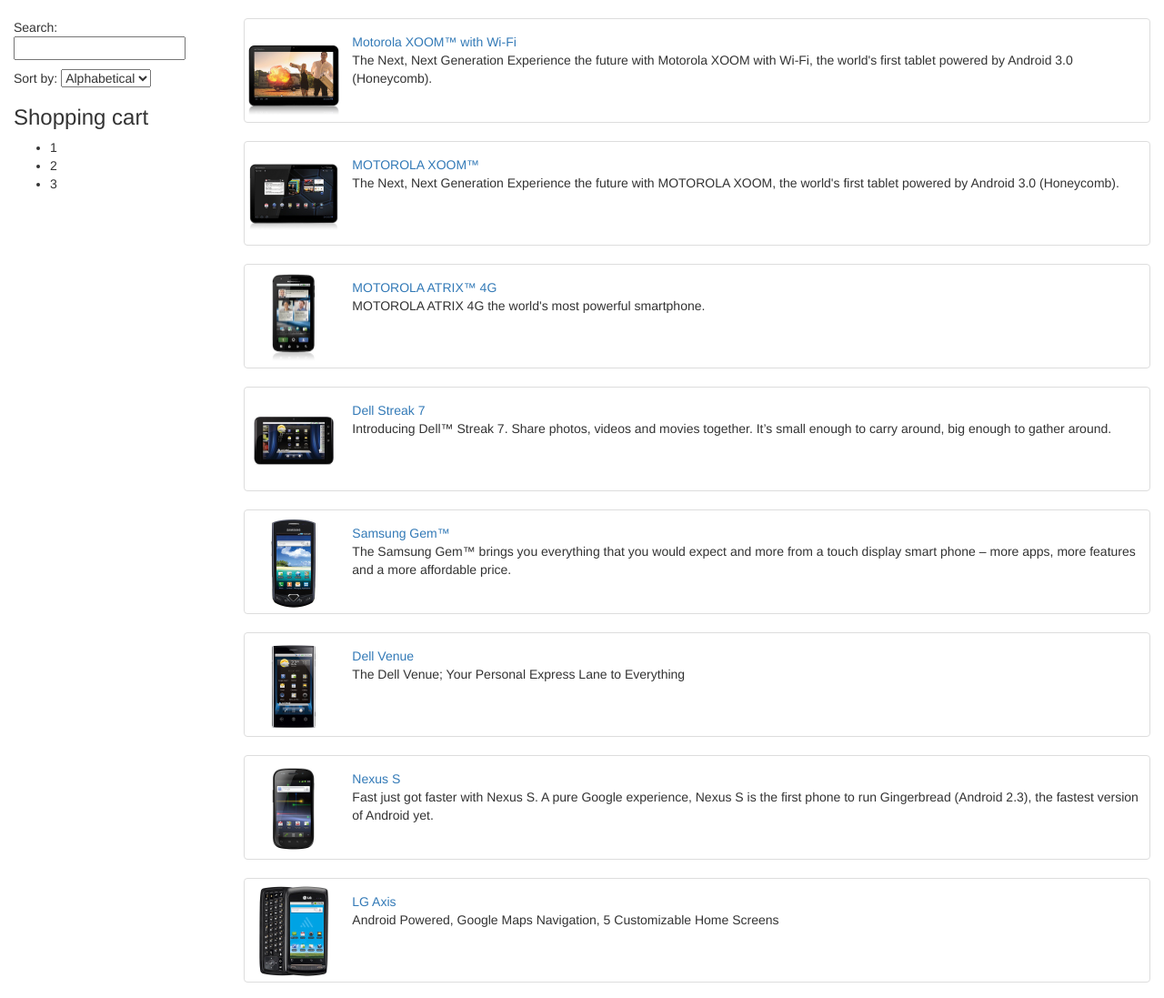
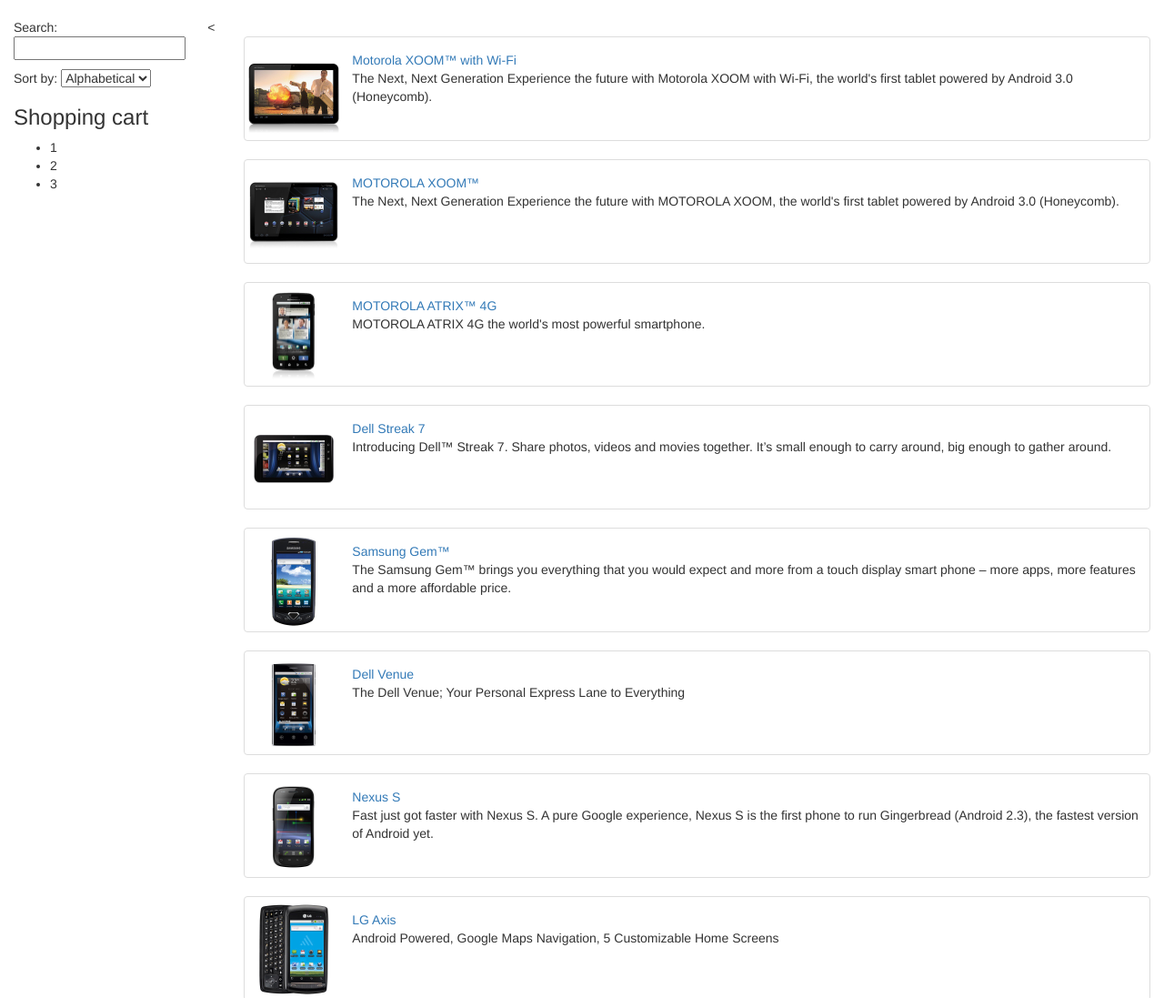
Before and after one commit to mgrinko/js-20170109-1930, a plain HTML site: page public/index.html in a window 1280 px wide. Shown: the top 1097 px of the page at 91% size. Drawn offline with nearby package versions, Linux system fonts and the light colour scheme.

Commit message:
templaing was added

```diff
--- a/public/index.html
+++ b/public/index.html
@@ -6,6 +6,7 @@
   <link rel="stylesheet" href="https://maxcdn.bootstrapcdn.com/bootstrap/3.3.7/css/bootstrap.min.css" integrity="sha384-BVYiiSIFeK1dGmJRAkycuHAHRg32OmUcww7on3RYdg4Va+PmSTsz/K68vbdEjh4u" crossorigin="anonymous">
   <link rel="stylesheet" href="app.css">
 
+  <script src="https://cdnjs.cloudflare.com/ajax/libs/lodash.js/4.17.4/lodash.min.js"></script>
   <script src="js/phone-catalogue.js" defer></script>
   <script src="js/phone-page.js" defer></script>
   <script src="js/app.js" defer></script>
@@ -54,5 +55,23 @@
 </div>
 
 
+<script type="eqrwqer" id="phone-catalogue-template">  &lt;
+  <ul class="phones">
+    <% phones.forEach((phone) => { %>
+      <li class="thumbnail" data-element="phoneItem" data-phone-id="<%= phone.id %>">
+        <a href="#!/phones/<%= phone.id %>" class="thumb" data-element="phoneItemLink">
+          <img alt="<%-phone.name%>" src="<%= phone.imageUrl %>">
+        </a>
+
+        <a href="#!/phones/<%= phone.id %>" data-element="phoneItemLink">
+          <%-phone.name%>
+        </a>
+
+        <p><%-phone.snippet%></p>
+      </li>
+    <% }); %>
+  </ul>
+</script>
+
 </body>
 </html>
--- a/public/js/phone-catalogue.js
+++ b/public/js/phone-catalogue.js
@@ -1,6 +1,6 @@
 'use strict';
 
-const phones = [
+const phonesFromServer = [
   {
     "age": 0,
     "id": "motorola-xoom-with-wi-fi",
@@ -156,6 +156,8 @@
   }
 ];
 
+let phoneCatalogueTemplate = document.querySelector('#phone-catalogue-template').innerHTML;
+
 class PhoneCatalogue {
   constructor(options) {
     this._el = options.el;
@@ -166,26 +168,11 @@
   }
 
   _render() {
-    let html = `<ul class="phones">`;
+    this._templateFunction = _.template(phoneCatalogueTemplate);
 
-    phones.forEach((phone) => {
-      html += `
-        <li class="thumbnail" data-element="phoneItem" data-phone-id="${phone.id}">
-          <a href="#!/phones/${phone.id}" class="thumb" data-element="phoneItemLink">
-            <img alt="${phone.name}" src="${phone.imageUrl}">
-          </a>
-
-          <a href="#!/phones/${phone.id}" data-element="phoneItemLink">${phone.name}</a>
-
-          <p>${phone.snippet}</p>
-        </li>
-      `;
+    this._el.innerHTML = this._templateFunction({
+      phones: phonesFromServer
     });
-
-
-    html += '</ul>';
-
-    this._el.innerHTML = html;
 
   }
 
```
